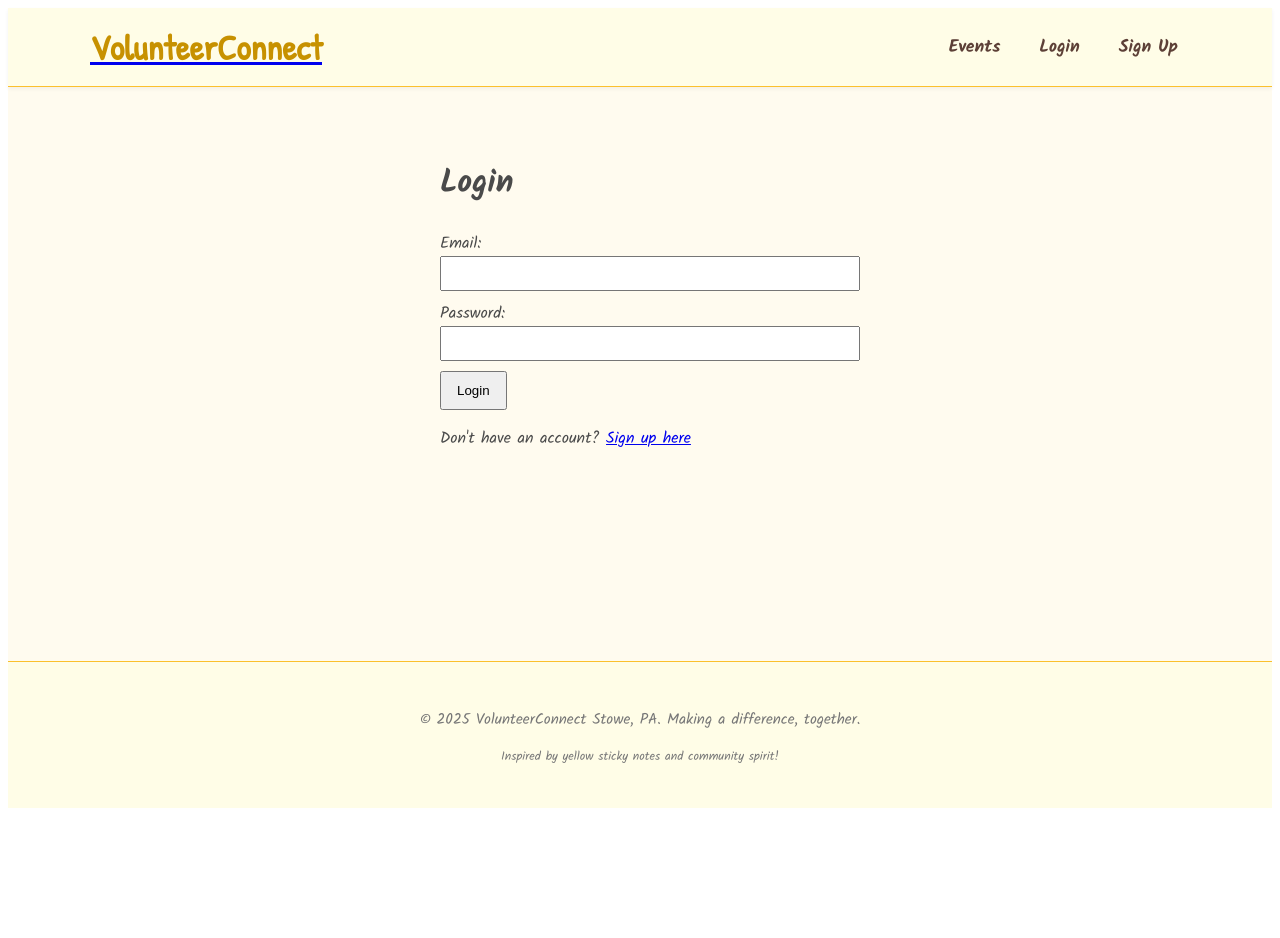
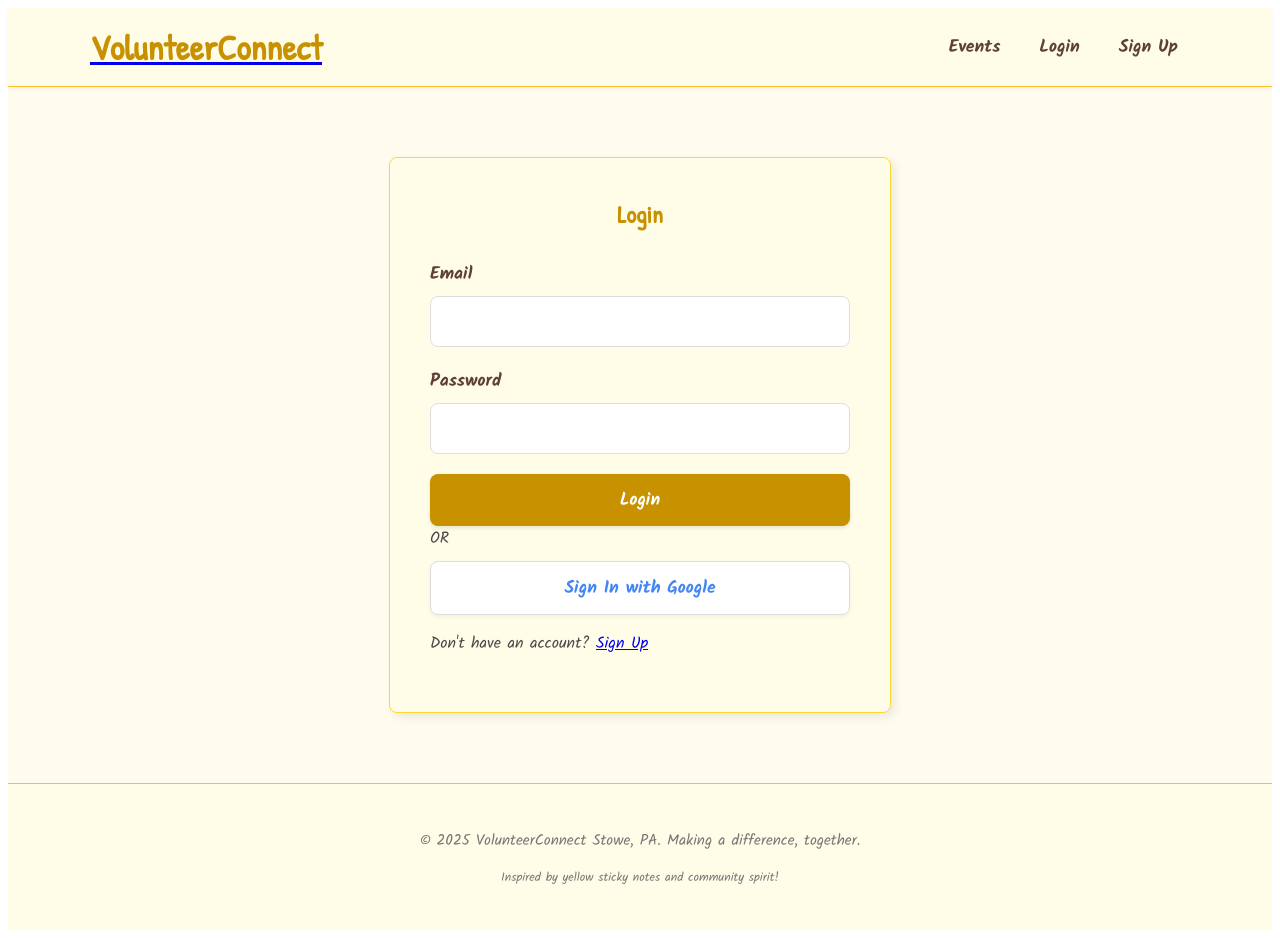
Before and after one commit to Jandr07/VolunteerConnect, a Next.js app: page /login in a window 1280 px wide. Before the commit the page ends 816 px from the top, so only its background shows below. Built offline with nearby package versions, Linux system fonts and the light colour scheme; no server answers.

Commit message:
Added Oauth with Sign in with google

```diff
--- a/lib/firebase.ts
+++ b/lib/firebase.ts
@@ -3,6 +3,12 @@ import { initializeApp, getApps, getApp } from 'firebase/app';
 import { getFirestore } from 'firebase/firestore';
 import { getAuth } from 'firebase/auth'; // Import getAuth
 import { collection, query, where, getDocs, deleteDoc, doc, writeBatch } from "firebase/firestore";
+import {
+  GoogleAuthProvider,
+  signInWithPopup,
+  UserCredential
+} from "firebase/auth";
+import { getDoc, setDoc, serverTimestamp } from "firebase/firestore";
 
 const firebaseConfig = {
   apiKey: process.env.NEXT_PUBLIC_FIREBASE_API_KEY,
@@ -70,5 +76,38 @@ export const deleteEventAndSignups = async (eventId: string): Promise<void> => {
   // 5. Commit the batch
   await batch.commit();
 };
+/**
+ * Handles the Google Sign-In process and creates a user profile if it's a new user.
+ * @returns The user credential upon successful sign-in.
+ */
+export const signInWithGoogle = async (): Promise<UserCredential> => {
+  const provider = new GoogleAuthProvider();
+
+  try {
+    const result = await signInWithPopup(auth, provider);
+    const user = result.user;
+
+    // Check if a user document already exists in Firestore
+    const userDocRef = doc(db, "users", user.uid);
+    const userDocSnap = await getDoc(userDocRef);
+
+    // If the user document does not exist, create it
+    if (!userDocSnap.exists()) {
+      await setDoc(userDocRef, {
+        fullName: user.displayName,
+        email: user.email,
+        createdAt: serverTimestamp(),
+        uid: user.uid
+      });
+      console.log("New user profile created in Firestore for:", user.displayName);
+    }
+
+    return result;
+  } catch (error) {
+    // Handle specific errors, e.g., user closes popup
+    console.error("Error during Google sign-in:", error);
+    throw error;
+  }
+};
 
 export { db, auth }; // Export auth
--- a/src/pages/login.tsx
+++ b/src/pages/login.tsx
@@ -3,7 +3,7 @@ import { useState } from 'react';
 import { useRouter } from 'next/router';
 import Link from 'next/link';
 import { signInWithEmailAndPassword } from 'firebase/auth';
-import { auth } from '@/lib/firebase';
+import { auth, signInWithGoogle } from '../../lib/firebase'; // Import signInWithGoogle
 
 export default function LoginPage() {
   const [email, setEmail] = useState('');
@@ -18,52 +18,73 @@ export default function LoginPage() {
     setLoading(true);
     try {
       await signInWithEmailAndPassword(auth, email, password);
-      router.push('/'); // Redirect to homepage after successful login
-    } catch (err: unknown)  { // Changed from any to unknown
-        console.error("Detailed login error:", err); // Log the full error
-        if (err instanceof Error) {
-          setError(err.message);
-        } else if (typeof err === 'string') {
-          setError(err);
-        } else {
-          setError('An unexpected error occurred during login.');
-        }
+      router.push('/'); // Redirect to homepage
+    } catch (err: unknown) {
+      console.error("Detailed login error:", err);
+      if (err instanceof Error) {
+        setError(err.message);
+      } else {
+        setError('An unexpected error occurred during login.');
       }
+    } finally {
+      setLoading(false);
+    }
+  };
+
+  const handleGoogleSignIn = async () => {
+    setError(null);
+    setLoading(true);
+    try {
+      await signInWithGoogle();
+      router.push('/'); // Redirect to home on successful login
+    } catch (err: any) {
+      setError("Failed to sign in with Google. Please try again.");
+      console.error(err);
+    } finally {
+      setLoading(false);
+    }
   };
 
   return (
-    <div style={{ maxWidth: '400px', margin: 'auto', padding: '20px' }}>
-      <h1>Login</h1>
+    <div className="form-container">
+      <h2>Login</h2>
       <form onSubmit={handleLogin}>
-        <div>
-          <label htmlFor="email">Email:</label>
+        {error && <p className="error-message">{error}</p>}
+        <div className="form-group">
+          <label htmlFor="email">Email</label>
           <input
             type="email"
             id="email"
             value={email}
             onChange={(e) => setEmail(e.target.value)}
             required
-            style={{ width: '100%', padding: '8px', marginBottom: '10px' }}
+            disabled={loading}
           />
         </div>
-        <div>
-          <label htmlFor="password">Password:</label>
+        <div className="form-group">
+          <label htmlFor="password">Password</label>
           <input
             type="password"
             id="password"
             value={password}
             onChange={(e) => setPassword(e.target.value)}
             required
-            style={{ width: '100%', padding: '8px', marginBottom: '10px' }}
+            disabled={loading}
           />
         </div>
-        {error && <p style={{ color: 'red' }}>{error}</p>}
-        <button type="submit" disabled={loading} style={{ padding: '10px 15px' }}>
+        <button type="submit" className="button" disabled={loading}>
           {loading ? 'Logging In...' : 'Login'}
         </button>
       </form>
-      <p>
-       Don&apos;t have an account? <Link href="/signup">Sign up here</Link>
+
+      <div className="divider">OR</div>
+
+      <button onClick={handleGoogleSignIn} className="button-google" disabled={loading}>
+        Sign In with Google
+      </button>
+
+      <p className="auth-switch">
+        Don&apos;t have an account? <Link href="/signup">Sign Up</Link>
       </p>
     </div>
   );
--- a/src/styles/global.css
+++ b/src/styles/global.css
@@ -107,3 +107,121 @@
   font-size: 0.8em;
   margin-top: 5px;
 }
+ /* --- Modern Form Styling (Updated) --- */
+.form-container {
+  max-width: 420px;
+  margin: 40px auto;
+  padding: 40px; /* Increased padding for better spacing */
+  background-color: #fffde7;
+  border: 1px solid #fdd835;
+  border-radius: 8px;
+  box-shadow: 4px 4px 10px rgba(0,0,0,0.08);
+}
+
+.form-container h2 {
+  text-align: center;
+  font-family: 'Patrick Hand', cursive;
+  color: #c79100;
+  margin-top: 0;
+  margin-bottom: 30px;
+}
+
+/* Group for label + input */
+.form-group {
+  margin-bottom: 20px;
+}
+
+.form-group label {
+  display: block;
+  margin-bottom: 8px;
+  font-weight: bold;
+  color: #5d4037;
+  font-size: 1.1em;
+}
+
+/* Modern Input Fields */
+.form-group input {
+  box-sizing: border-box; /* CRITICAL FIX: Ensures padding is inside the width */
+  width: 100%;
+  padding: 12px 15px;
+  border: 1px solid #ddd;
+  border-radius: 8px; /* More rounded corners */
+  background-color: #fff;
+  font-family: 'Kalam', cursive;
+  font-size: 1em;
+  color: #4a4a4a;
+  transition: border-color 0.3s, box-shadow 0.3s;
+}
+
+.form-group input:focus {
+  outline: none;
+  border-color: #fbc02d;
+  box-shadow: 0 0 0 3px rgba(251, 192, 45, 0.4);
+}
+
+/* Error Message */
+.error-message {
+  color: #d32f2f;
+  background-color: #ffebee;
+  border: 1px solid #d32f2f;
+  padding: 12px;
+  border-radius: 8px;
+  text-align: center;
+  margin-bottom: 20px;
+  font-size: 0.95em;
+}
+
+/* --- Modern Button Styles --- */
+
+/* Base styles for all buttons in the form */
+.button, .button-google {
+  box-sizing: border-box;
+  display: block; /* Ensures they take up the full width */
+  width: 100%;
+  padding: 12px 15px;
+  border-radius: 8px;
+  cursor: pointer;
+  font-family: 'Kalam', cursive;
+  font-weight: bold;
+  font-size: 1.1em;
+  text-align: center;
+  transition: all 0.2s ease-in-out;
+  border: none;
+  margin-top: 10px;
+}
+
+/* Primary Button Style (Sign Up / Login) */
+.button {
+  background-color: #c79100; /* Main theme accent color */
+  color: white;
+  box-shadow: 0 2px 4px rgba(0,0,0,0.1);
+}
+
+.button:hover:not(:disabled) {
+  background-color: #a17600; /* Darker shade on hover */
+  transform: translateY(-2px);
+  box-shadow: 0 4px 8px rgba(0,0,0,0.15);
+}
+
+.button:disabled {
+  background-color: #e0e0e0;
+  color: #9e9e9e;
+  cursor: not-allowed;
+  transform: translateY(0);
+  box-shadow: none;
+}
+
+/* Google Button Style */
+.button-google {
+  background-color: #ffffff;
+  color: #4285F4; /* Google Blue */
+  border: 1px solid #ddd;
+  box-shadow: 0 2px 4px rgba(0,0,0,0.05);
+}
+
+.button-google:hover:not(:disabled) {
+  background-color: #f8f9fa;
+  border-color: #ccc;
+  transform: translateY(-2px);
+  box-shadow: 0 4px 8px rgba(0,0,0,0.1);
+}
```
Also changed, not shown: src/pages/signup.tsx (+47 -37 lines).
